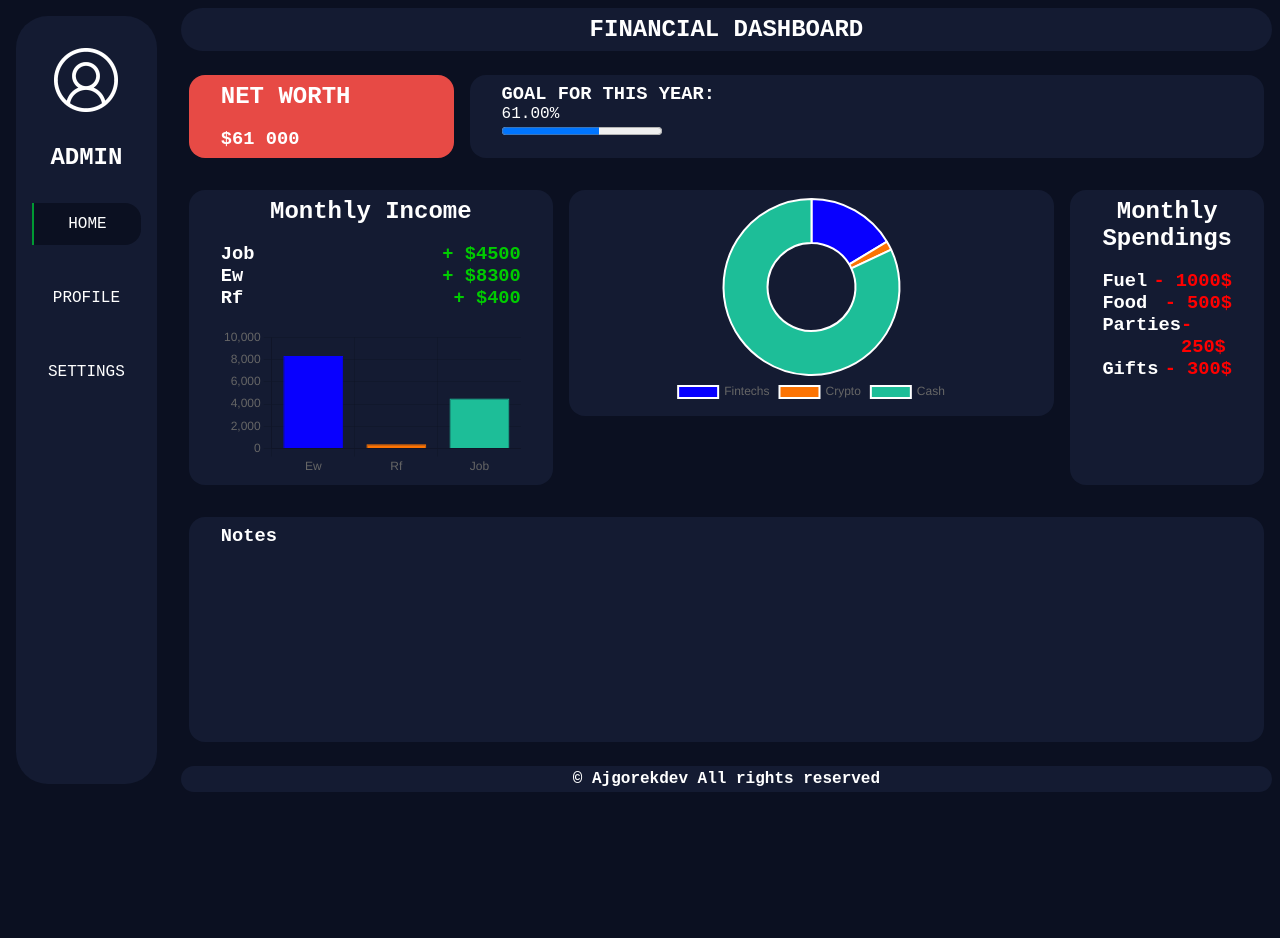
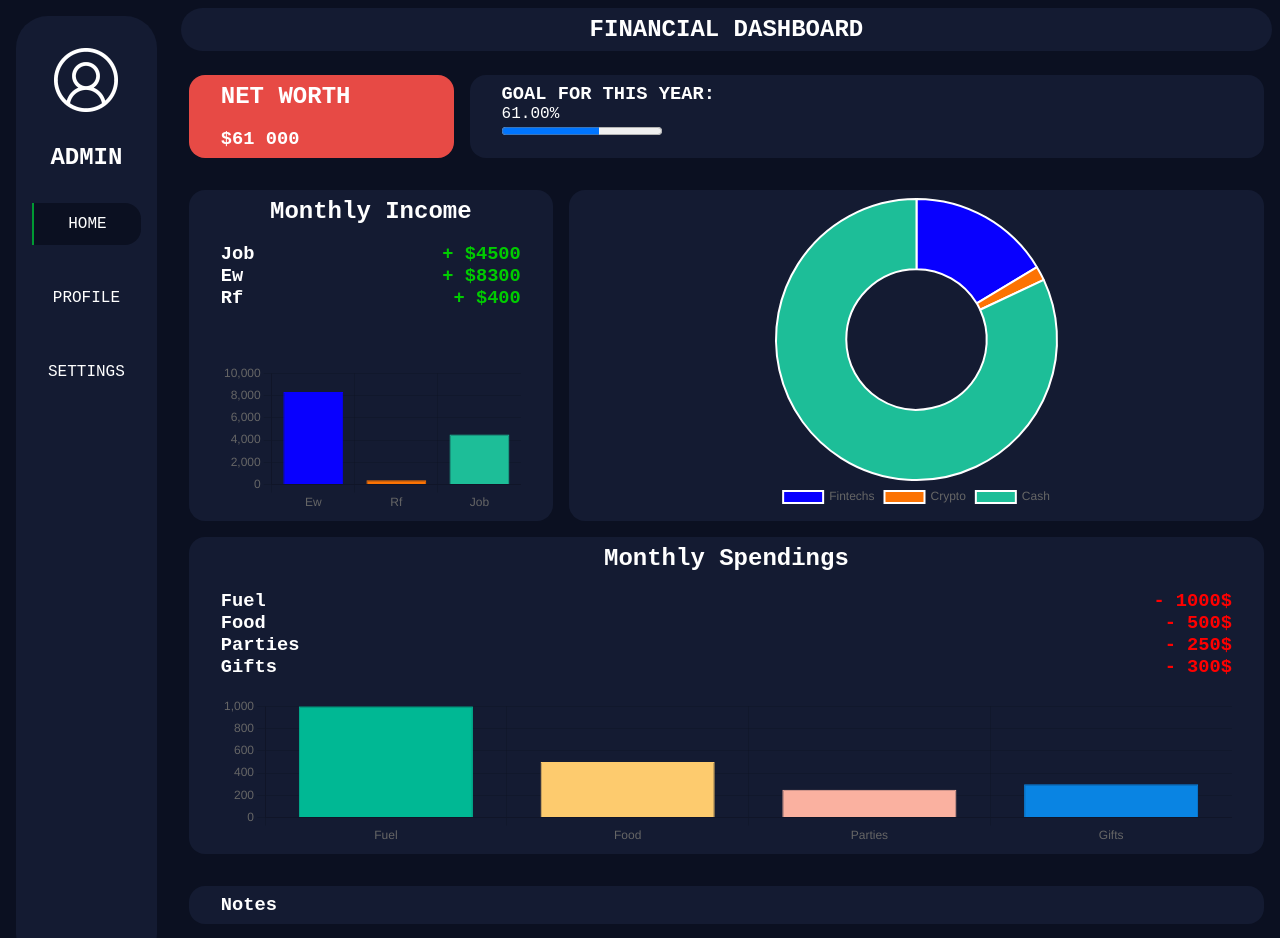
Before and after one commit to Ajgorek04/Financial-Dashboard_NEXTJS, a Next.js app: page / in a window 1280 px wide. Shown: the top 938 px of the page. Before the commit the page ends 800 px from the top, so only its background shows below. Built offline with nearby package versions, Linux system fonts and the light colour scheme.

Commit message:
adding bar Chart for spendings component

```diff
--- a/src/app/Utils/barChart.js
+++ b/src/app/Utils/barChartIncome.js
@@ -1,9 +1,9 @@
 "use client";
 import React from "react";
 import { Bar } from "react-chartjs-2";
-import styles from "./barChart.module.css"; // Upewnij się, że moduł CSS jest dostępny
+import styles from "./barChart.module.css";
 
-const BarChart = () => {
+const BarChartIncome = () => {
   const jobData = [
     { name: "Ew", value: 8305 },
     { name: "Rf", value: 400 },
@@ -45,4 +45,4 @@ const BarChart = () => {
   );
 };
 
-export default BarChart;
+export default BarChartIncome;
--- /dev/null
+++ b/src/app/Utils/barChartSpendings.js
@@ -0,0 +1,49 @@
+"use client";
+import React from "react";
+import { Bar } from "react-chartjs-2";
+import styles from "./barChart.module.css";
+
+const BarChartSpendings = () => {
+  const spendingsData = [
+    { name: "Fuel", value: 1000 },
+    { name: "Food", value: 500 },
+    { name: "Parties", value: 250 },
+    { name: "Gifts", value: 300 },
+  ];
+
+  const data = {
+    labels: spendingsData.map((spendings) => spendings.name),
+    datasets: [
+      {
+        label: "Value",
+        data: spendingsData.map((spendings) => spendings.value),
+        backgroundColor: ["#00b894", "#fdcb6e", "#fab1a0", "#0984e3"],
+        borderColor: ["#00b894", "#fdcb6e", "#fab1a0", "#0984e3"],
+        borderWidth: 1,
+      },
+    ],
+  };
+
+  const chartOptions = {
+    maintainAspectRatio: false,
+    responsive: true,
+    scales: {
+      y: {
+        beginAtZero: true,
+      },
+    },
+    plugins: {
+      legend: {
+        display: false,
+      },
+    },
+  };
+
+  return (
+    <div className={styles.chart}>
+      <Bar data={data} options={chartOptions} />
+    </div>
+  );
+};
+
+export default BarChartSpendings;
--- a/src/app/components/Income/Income.jsx
+++ b/src/app/components/Income/Income.jsx
@@ -1,4 +1,4 @@
-import BarChart from "@/app/Utils/barChart";
+import BarChartIncome from "@/app/Utils/barChartIncome";
 import { FinancialBox } from "../FinancialBox/FinancialBox";
 import styles from "./Income.module.css";
 
@@ -18,7 +18,7 @@ export function Income() {
           Rf <b>+ $400</b>
         </h3>
         <br />
-        <BarChart />
+        <BarChartIncome />
       </FinancialBox>
     </div>
   );
--- a/src/app/components/Spendings/Spendings.jsx
+++ b/src/app/components/Spendings/Spendings.jsx
@@ -1,5 +1,6 @@
 import styles from "./Spendings.module.css";
 import { FinancialBox } from "../FinancialBox/FinancialBox";
+import BarChartSpendings from "@/app/Utils/barChartSpendings";
 
 export function Spendings() {
   return (
@@ -19,6 +20,8 @@ export function Spendings() {
         <h3 className={styles.spendingsValue}>
           Gifts <b>- 300$</b>
         </h3>
+        <br />
+        <BarChartSpendings />
       </FinancialBox>
     </div>
   );
```
